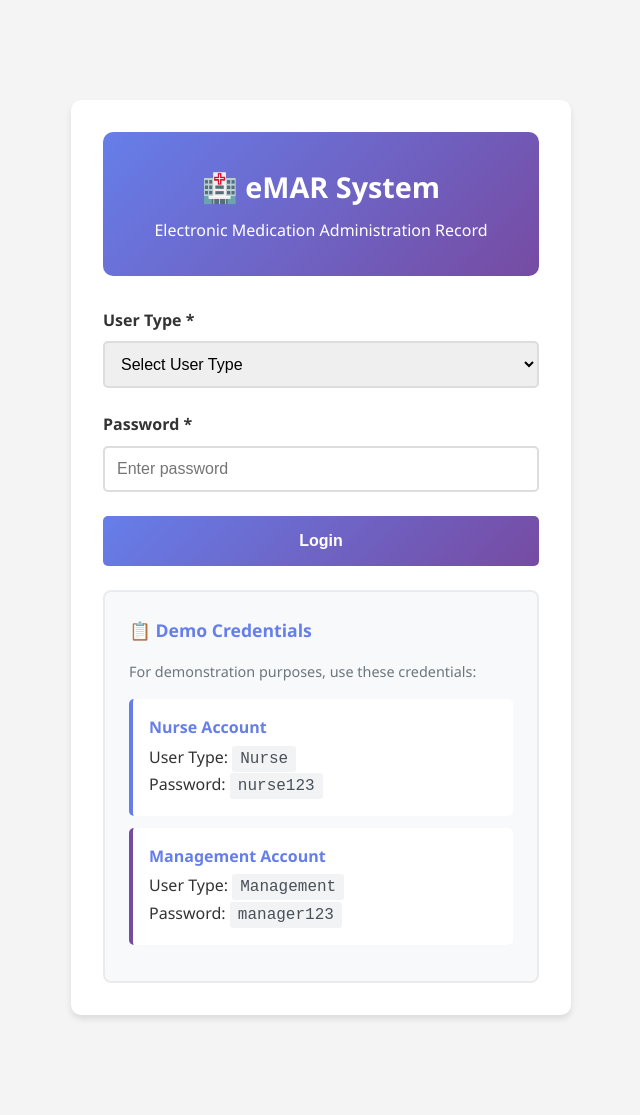
After one commit to Josan88/Electronic-Medication-Administration-Record, a Flask app: page /login in a window 1280 px wide. The commit adds this page. Shown: the whole page, without its empty margins (319-959 px from the left). Run offline with Flask 3, Linux system fonts and the light colour scheme; parts of the project's set-up code (start-up, migrations or seed data) failed here and were passed over.

Commit message:
Implement simple login page with demo credentials for nurses and management
Co-authored-by: Josan88 <124897328+Josan88@users.noreply.github.com>

```diff
--- a/app.py
+++ b/app.py
@@ -1,4 +1,4 @@
-from flask import Flask, render_template, jsonify  # type: ignore
+from flask import Flask, render_template, jsonify, request, redirect, url_for, session  # type: ignore
 import time
 from threading import Thread
 from config import config
@@ -19,10 +19,52 @@ TS_RATE_LIMIT_SECONDS = config.THINGSPEAK_RATE_LIMIT_SECONDS
 # Register all route blueprints
 register_blueprints(app, persistent_queue)
 
+# Demo credentials (for demonstration purposes only)
+DEMO_USERS = {
+    "nurse": "nurse123",
+    "management": "manager123"
+}
+
+
+@app.route("/login", methods=["GET", "POST"])
+def login():
+    """Login page and authentication handler."""
+    if request.method == "POST":
+        user_type = request.form.get("user_type", "").lower()
+        password = request.form.get("password", "")
+
+        # Validate credentials
+        if user_type in DEMO_USERS and DEMO_USERS[user_type] == password:
+            session["user_type"] = user_type
+            session["authenticated"] = True
+            logger.info(f"User logged in: {user_type}")
+            return redirect(url_for("index"))
+        else:
+            logger.warning(f"Failed login attempt for user type: {user_type}")
+            return render_template("login.html", error="Invalid credentials. Please try again.")
+
+    # If already logged in, redirect to dashboard
+    if session.get("authenticated"):
+        return redirect(url_for("index"))
+
+    return render_template("login.html")
+
+
+@app.route("/logout")
+def logout():
+    """Logout handler."""
+    user_type = session.get("user_type", "unknown")
+    session.clear()
+    logger.info(f"User logged out: {user_type}")
+    return redirect(url_for("login"))
+
 
 @app.route("/")
 def index():
-    return render_template("index.html")
+    """Main dashboard - requires authentication."""
+    if not session.get("authenticated"):
+        return redirect(url_for("login"))
+    return render_template("index.html", user_type=session.get("user_type"))
 
 
 @app.route("/api/health")
--- /dev/null
+++ b/templates/login.html
@@ -0,0 +1,183 @@
+<!DOCTYPE html>
+<html lang="en">
+  <head>
+    <meta charset="UTF-8" />
+    <meta name="viewport" content="width=device-width, initial-scale=1.0" />
+    <title>Login - Electronic Medication Administration Record</title>
+    <link
+      rel="stylesheet"
+      href="{{ url_for('static', filename='css/style.css') }}"
+    />
+    <style>
+      .login-container {
+        max-width: 500px;
+        margin: 100px auto;
+        background: white;
+        padding: 2rem;
+        border-radius: 10px;
+        box-shadow: 0 4px 6px rgba(0, 0, 0, 0.1);
+      }
+
+      .login-header {
+        background: linear-gradient(135deg, #667eea 0%, #764ba2 100%);
+        color: white;
+        padding: 2rem;
+        border-radius: 10px;
+        margin-bottom: 2rem;
+        text-align: center;
+      }
+
+      .login-header h1 {
+        font-size: 1.8rem;
+        margin-bottom: 0.5rem;
+      }
+
+      .login-form {
+        display: flex;
+        flex-direction: column;
+        gap: 1.5rem;
+      }
+
+      .form-group label {
+        display: block;
+        margin-bottom: 0.5rem;
+        font-weight: 600;
+        color: #333;
+      }
+
+      .form-group select,
+      .form-group input {
+        width: 100%;
+        padding: 0.75rem;
+        border: 2px solid #ddd;
+        border-radius: 5px;
+        font-size: 1rem;
+        transition: border-color 0.3s;
+      }
+
+      .form-group select:focus,
+      .form-group input:focus {
+        outline: none;
+        border-color: #667eea;
+      }
+
+      .btn-login {
+        background: linear-gradient(135deg, #667eea 0%, #764ba2 100%);
+        color: white;
+        padding: 1rem;
+        border: none;
+        border-radius: 5px;
+        font-size: 1rem;
+        font-weight: 600;
+        cursor: pointer;
+        transition: transform 0.2s;
+      }
+
+      .btn-login:hover {
+        transform: translateY(-2px);
+      }
+
+      .demo-credentials {
+        background: #f8f9fa;
+        border: 2px solid #e9ecef;
+        border-radius: 8px;
+        padding: 1.5rem;
+        margin-top: 1.5rem;
+      }
+
+      .demo-credentials h3 {
+        color: #667eea;
+        margin-bottom: 1rem;
+        font-size: 1.1rem;
+      }
+
+      .credential-item {
+        background: white;
+        padding: 1rem;
+        margin-bottom: 0.75rem;
+        border-radius: 5px;
+        border-left: 4px solid #667eea;
+      }
+
+      .credential-item:last-child {
+        border-left-color: #764ba2;
+      }
+
+      .credential-item strong {
+        color: #667eea;
+        display: block;
+        margin-bottom: 0.25rem;
+      }
+
+      .credential-item code {
+        background: #f1f3f5;
+        padding: 0.25rem 0.5rem;
+        border-radius: 3px;
+        font-family: 'Courier New', monospace;
+        color: #495057;
+      }
+
+      .error-message {
+        background: #fee;
+        border: 2px solid #fcc;
+        color: #c33;
+        padding: 1rem;
+        border-radius: 5px;
+        margin-bottom: 1rem;
+      }
+    </style>
+  </head>
+  <body>
+    <div class="login-container">
+      <div class="login-header">
+        <h1>🏥 eMAR System</h1>
+        <p>Electronic Medication Administration Record</p>
+      </div>
+
+      {% if error %}
+      <div class="error-message">{{ error }}</div>
+      {% endif %}
+
+      <form method="POST" action="/login" class="login-form">
+        <div class="form-group">
+          <label for="user_type">User Type *</label>
+          <select id="user_type" name="user_type" required>
+            <option value="">Select User Type</option>
+            <option value="nurse">Nurse</option>
+            <option value="management">Management</option>
+          </select>
+        </div>
+
+        <div class="form-group">
+          <label for="password">Password *</label>
+          <input
+            type="password"
+            id="password"
+            name="password"
+            required
+            placeholder="Enter password"
+          />
+        </div>
+
+        <button type="submit" class="btn-login">Login</button>
+      </form>
+
+      <div class="demo-credentials">
+        <h3>📋 Demo Credentials</h3>
+        <p style="margin-bottom: 1rem; color: #6c757d; font-size: 0.9rem;">
+          For demonstration purposes, use these credentials:
+        </p>
+        <div class="credential-item">
+          <strong>Nurse Account</strong>
+          <div>User Type: <code>Nurse</code></div>
+          <div>Password: <code>nurse123</code></div>
+        </div>
+        <div class="credential-item">
+          <strong>Management Account</strong>
+          <div>User Type: <code>Management</code></div>
+          <div>Password: <code>manager123</code></div>
+        </div>
+      </div>
+    </div>
+  </body>
+</html>
```
Also changed, not shown: templates/index.html (+11 -2 lines).
